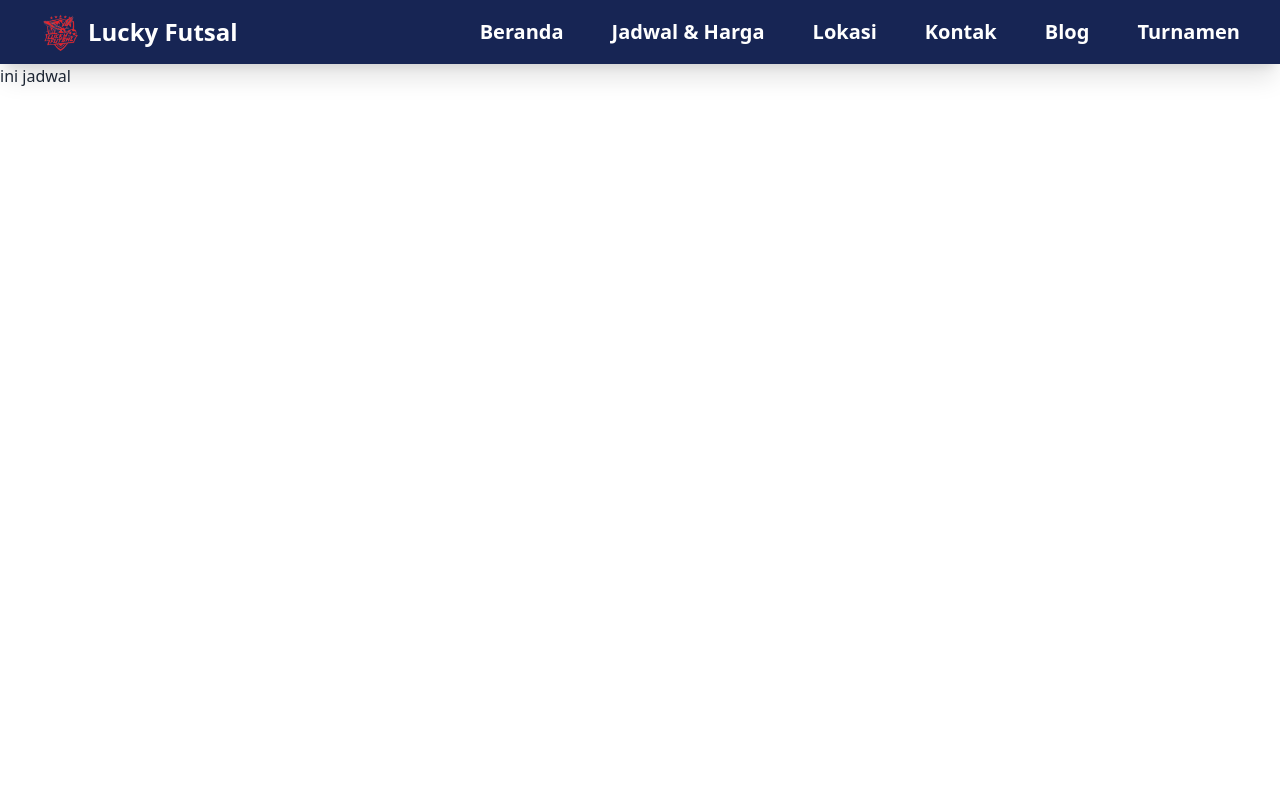
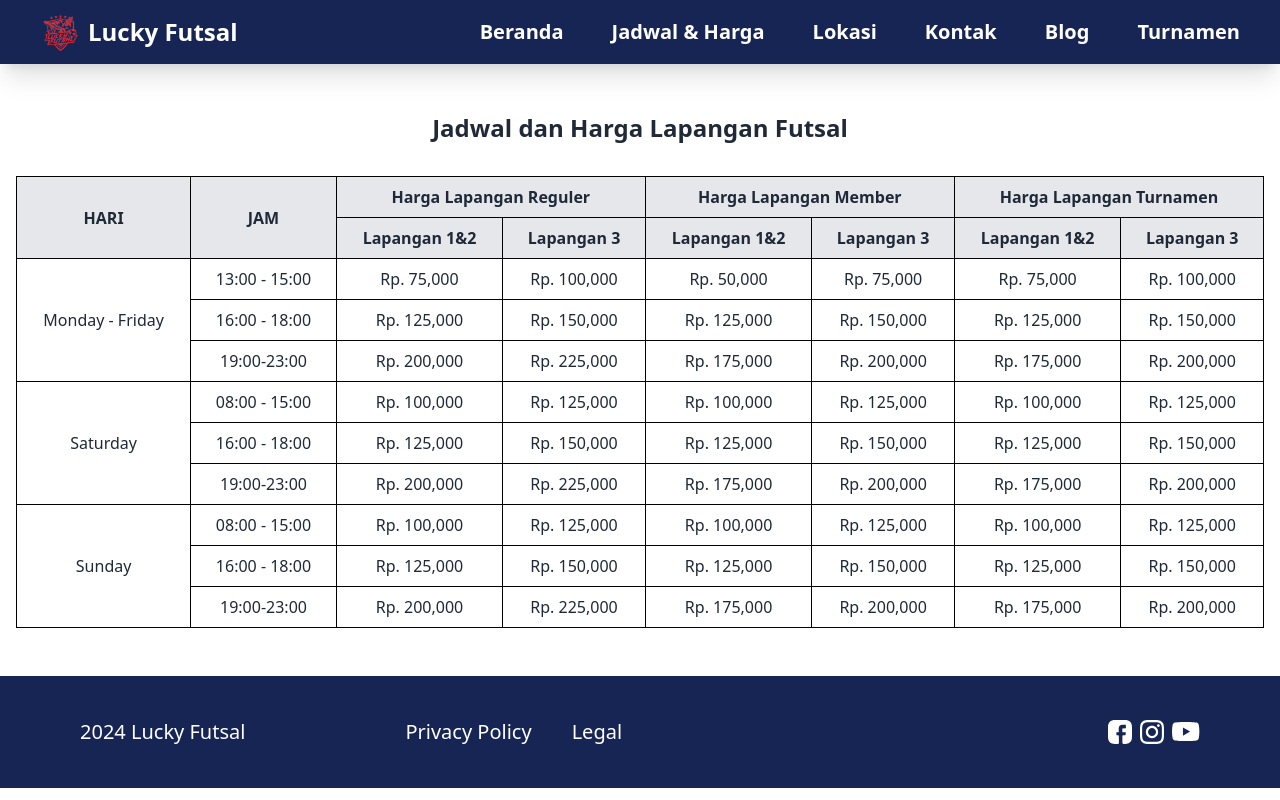
Before and after one commit to syarifsakur/Sahakara, a React (Vite) app in the folder fe/: page /Jadwal in a window 1280 px wide. Built offline with nearby package versions, Linux system fonts and the light colour scheme.

Commit message:
add pages: lokasi,jadwal

```diff
--- a/fe/src/components/card/Blog/index.jsx
+++ b/fe/src/components/card/Blog/index.jsx
@@ -4,18 +4,18 @@ const CardBlog = ({ link, judul, deskripsi, pemilik, ttl, foto }) => {
       <div className="h-[500px] rounded-3xl shadow-2xl">
         <img
           src={foto}
-          alt=""
+          alt="image"
           className="h-[50%] w-full rounded-t-3xl object-cover"
         />
         <div className="flex flex-col justify-between h-[50%] p-5">
           <div className="font-bold flex flex-col gap-y-4">
             <h1 className="text-base">Futsal</h1>
-            <h3 className="text-sm line-clamp-2">{judul}</h3>
+            <h3 className="text-sm line-clamp-4">{judul}</h3>
           </div>
           <div className="flex flex-col gap-y-8">
             <h1 className="text-[#505F79] line-clamp-3 text-sm">{deskripsi}.</h1>
             <div className="flex justify-between">
-              <p className="text-xs text-[#505F79]">oleh {pemilik}</p>
+              <p className="text-xs text-[#505F79] truncate max-w-[100px]">oleh {pemilik}</p>
               <p className="text-[#505F79] text-xs">{ttl}</p>
             </div>
           </div>
--- a/fe/src/pages/Jadwal/index.jsx
+++ b/fe/src/pages/Jadwal/index.jsx
@@ -1,12 +1,183 @@
+import Footer from "../../components/Footer";
 import Navbar from "../../components/Navbar";
-import FeatJadwal from "../../features/Jadwal";
+// import FeatJadwal from "../../features/Jadwal";
+
+import { useEffect, useState } from "react";
+
+// Mock data, replace this with actual API call in real scenario
+const mockSchedules = [
+  {
+    day: "Monday - Friday",
+    times: ["13:00 - 15:00", "16:00 - 18:00", "19:00-23:00"],
+    prices: [
+      [
+        "Rp. 75,000",
+        "Rp. 100,000",
+        "Rp. 50,000",
+        "Rp. 75,000",
+        "Rp. 75,000",
+        "Rp. 100,000",
+      ],
+      [
+        "Rp. 125,000",
+        "Rp. 150,000",
+        "Rp. 125,000",
+        "Rp. 150,000",
+        "Rp. 125,000",
+        "Rp. 150,000",
+      ],
+      [
+        "Rp. 200,000",
+        "Rp. 225,000",
+        "Rp. 175,000",
+        "Rp. 200,000",
+        "Rp. 175,000",
+        "Rp. 200,000",
+      ],
+    ],
+  },
+  {
+    day: "Saturday",
+    times: ["08:00 - 15:00", "16:00 - 18:00", "19:00-23:00"],
+    prices: [
+      [
+        "Rp. 100,000",
+        "Rp. 125,000",
+        "Rp. 100,000",
+        "Rp. 125,000",
+        "Rp. 100,000",
+        "Rp. 125,000",
+      ],
+      [
+        "Rp. 125,000",
+        "Rp. 150,000",
+        "Rp. 125,000",
+        "Rp. 150,000",
+        "Rp. 125,000",
+        "Rp. 150,000",
+      ],
+      [
+        "Rp. 200,000",
+        "Rp. 225,000",
+        "Rp. 175,000",
+        "Rp. 200,000",
+        "Rp. 175,000",
+        "Rp. 200,000",
+      ],
+    ],
+  },
+  {
+    day: "Sunday",
+    times: ["08:00 - 15:00", "16:00 - 18:00", "19:00-23:00"],
+    prices: [
+      [
+        "Rp. 100,000",
+        "Rp. 125,000",
+        "Rp. 100,000",
+        "Rp. 125,000",
+        "Rp. 100,000",
+        "Rp. 125,000",
+      ],
+      [
+        "Rp. 125,000",
+        "Rp. 150,000",
+        "Rp. 125,000",
+        "Rp. 150,000",
+        "Rp. 125,000",
+        "Rp. 150,000",
+      ],
+      [
+        "Rp. 200,000",
+        "Rp. 225,000",
+        "Rp. 175,000",
+        "Rp. 200,000",
+        "Rp. 175,000",
+        "Rp. 200,000",
+      ],
+    ],
+  },
+];
 
 const Jadwal = () => {
+  const [schedules, setSchedules] = useState([]);
+
+  useEffect(() => {
+    // Simulate an API call
+    setTimeout(() => {
+      setSchedules(mockSchedules);
+    }, 1000);
+  }, []);
+
   return (
-    <div>
-      <Navbar />
-      <FeatJadwal />
+    <>
+    <Navbar />
+    <div className="overflow-x-auto mx-auto my-8 p-4">
+      <h2 className="text-2xl text-center font-bold mb-8">
+        Jadwal dan Harga Lapangan Futsal
+      </h2>
+      <table className="min-w-full bg-white border-collapse border border-black">
+        <thead>
+          <tr className="bg-gray-200 border border-black text-center">
+            <th className="py-2 px-4 border border-black" rowSpan={2}>
+              HARI
+            </th>{" "}
+            {/* Add rowSpan attribute */}
+            <th className="py-2 px-4 border border-black" rowSpan={2}>
+              JAM
+            </th>{" "}
+            {/* Add rowSpan attribute */}
+            <th className="py-2 px-4 border border-black" colSpan="2">
+              Harga Lapangan Reguler
+            </th>
+            <th className="py-2 px-4 border border-black" colSpan="2">
+              Harga Lapangan Member
+            </th>
+            <th className="py-2 px-4 border border-black" colSpan="2">
+              Harga Lapangan Turnamen
+            </th>
+          </tr>
+          <tr className="bg-gray-200 border border-black text-center">
+            <th className="py-2 px-4 border border-black">Lapangan 1&2</th>
+            <th className="py-2 px-4 border border-black">Lapangan 3</th>
+            <th className="py-2 px-4 border border-black">Lapangan 1&2</th>
+            <th className="py-2 px-4 border border-black">Lapangan 3</th>
+            <th className="py-2 px-4 border border-black">Lapangan 1&2</th>
+            <th className="py-2 px-4 border border-black">Lapangan 3</th>
+          </tr>
+        </thead>
+
+        <tbody>
+          {schedules.map((schedule, index) =>
+            schedule.times.map((time, timeIndex) => (
+              <tr
+                key={`${index}-${timeIndex}`}
+                className="text-center border border-black"
+              >
+                {timeIndex === 0 && (
+                  <td
+                    rowSpan={schedule.times.length}
+                    className="py-2 px-4 border border-black"
+                  >
+                    {schedule.day}
+                  </td>
+                )}
+                <td className="py-2 px-4 border border-black">{time}</td>
+                {schedule.prices[timeIndex].map((price, priceIndex) => (
+                  <td
+                    key={`${index}-${timeIndex}-${priceIndex}`}
+                    className="py-2 px-4 border border-black"
+                  >
+                    {price}
+                  </td>
+                ))}
+              </tr>
+            ))
+          )}
+        </tbody>
+      </table>
     </div>
+    <Footer/>
+    </>
   );
 };
 
--- a/fe/src/pages/lokasi/index.jsx
+++ b/fe/src/pages/lokasi/index.jsx
@@ -1,10 +1,27 @@
+import Footer from "../../components/Footer";
 import Navbar from "../../components/Navbar";
 
 const LokasiPages = () => {
   return (
     <div>
       <Navbar />
-      <h1>ini hal.lokasi</h1>
+      <div className="container mx-auto my-8 p-4">
+        <h2 className="text-3xl text-center font-bold mb-8">
+          Lokasi Lucky Futsal
+        </h2>
+        <div className="flex justify-center">
+          <iframe
+            src="https://www.google.com/maps/embed?pb=!1m18!1m12!1m3!1d3989.6923594937525!2d117.15738607363014!3d-0.4552814995402515!2m3!1f0!2f0!3f0!3m2!1i1024!2i768!4f13.1!3m3!1m2!1s0x2df678bb625d46cd%3A0x40c2f0dd6cf48ce3!2sLucky%20Futsal!5e0!3m2!1sid!2sid!4v1716371741331!5m2!1sid!2sid"
+            width="80%"
+            height="450"
+            className="border-0"
+            allowFullScreen=""
+            loading="lazy"
+            referrerPolicy="no-referrer-when-downgrade"
+          ></iframe>
+        </div>
+      </div>
+      <Footer/>
     </div>
   );
 };
--- /dev/null
+++ b/fe/src/services/tes.jsx
@@ -0,0 +1,10 @@
+import axios from "axios"
+
+export const getBerita = async () => {
+    try {
+        const response = await axios.get('https://newsapi.org/v2/top-headlines?country=id&category=sports&apiKey=ea6852730e2248b5b43c65afb678babb')
+        return response
+    } catch (error) {
+        return error
+    }
+}
```
Also changed, not shown: fe/src/features/Blog/konten/index.jsx (+24 -73 lines).
